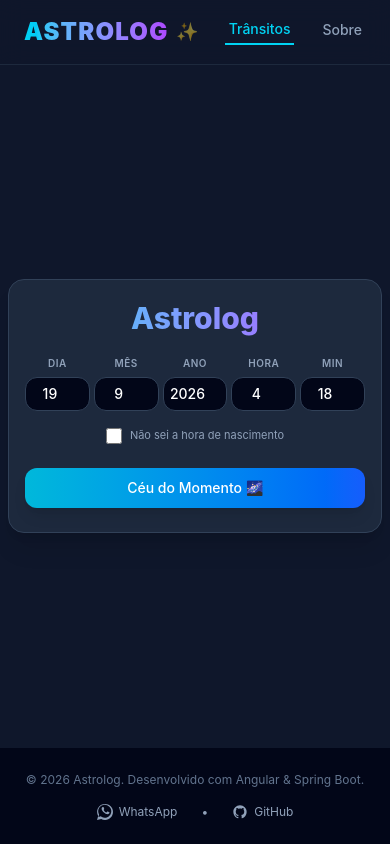
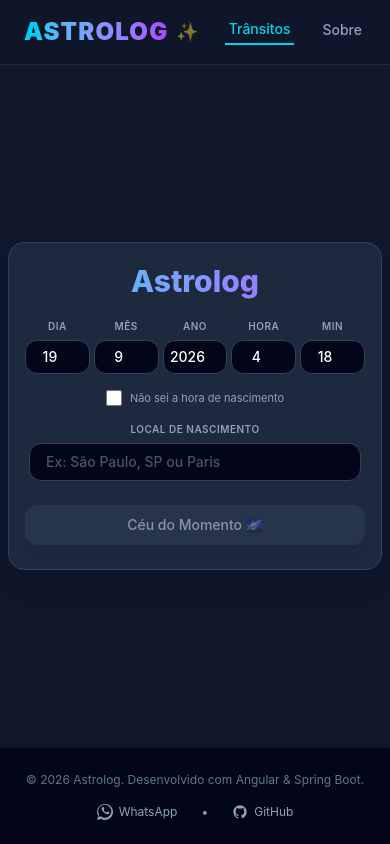
Before and after one commit to jnorgini/astrolog, an Angular app in the folder frontend/: page / in a window 390 px wide. Built offline with nearby package versions, Linux system fonts and the light colour scheme.

Commit message:
feat: autocomplete localization

```diff
--- a/frontend/src/app/components/astrolog-home/astrolog-home.html
+++ b/frontend/src/app/components/astrolog-home/astrolog-home.html
@@ -45,7 +45,7 @@
     </div>
 
     <!-- CHECKBOX "NÃO SEI A HORA" -->
-    <div class="flex items-center justify-center gap-2 mb-6 text-[11px] sm:text-xs text-slate-400 px-2">
+    <div class="flex items-center justify-center gap-2 mb-4 text-[11px] sm:text-xs text-slate-400 px-2">
       <input type="checkbox" id="unknownTime" [checked]="unknownTime()" (change)="toggleUnknownTime()"
         class="w-4 h-4 accent-cyan-500 rounded border-slate-700 bg-slate-950 cursor-pointer">
       <label for="unknownTime" class="cursor-pointer select-none hover:text-slate-300 transition text-center">
@@ -53,9 +53,38 @@
       </label>
     </div>
 
-    <!-- BOTÃO -->
-    <button (click)="fetchAstrologyMap()" [disabled]="isLoading()"
-      class="w-full max-w-md mx-auto block px-6 py-2.5 bg-linear-to-r from-cyan-500 to-blue-600 hover:from-cyan-400 hover:to-blue-500 disabled:from-slate-700 disabled:to-slate-700 font-medium rounded-xl shadow-lg transition duration-200 active:scale-95 cursor-pointer mb-2 text-sm sm:text-base">
+    <!-- CAMPO DE LOCALIZAÇÃO ENVOLVIDO NO @if PARA ESCONDER AUTOMATICAMENTE -->
+    @if (!unknownTime()) {
+    <div class="mb-6 max-w-md mx-auto text-left px-1 relative">
+      <label
+        class="block text-[10px] sm:text-xs font-semibold text-slate-400 uppercase tracking-wider mb-1.5 text-center md:text-left">
+        Local de Nascimento
+      </label>
+      <input type="text" [value]="location()" (input)="onLocationInput($event)" (blur)="hideDropdownDelayed()"
+        placeholder="Ex: São Paulo, SP ou Paris"
+        class="w-full px-4 py-2 bg-slate-950 border border-slate-700 rounded-xl focus:outline-none focus:border-cyan-500 font-medium text-sm text-slate-200 placeholder:text-slate-600">
+
+      <!-- LISTA SUSPENSA DE SUGESTÕES -->
+      @if (showDropdown()) {
+      <ul
+        class="absolute z-50 left-1 right-1 mt-1 bg-slate-950 border border-slate-700 rounded-xl max-h-60 overflow-y-auto shadow-2xl divide-y divide-slate-800/60">
+        @for (item of suggestions(); track item) {
+        <li>
+          <button type="button" (click)="selectLocation(item)"
+            class="w-full text-left px-4 py-2.5 text-sm text-slate-300 hover:bg-slate-800/60 transition duration-150 cursor-pointer flex items-center gap-2">
+            <span class="text-slate-500">📍</span>
+            <span class="truncate font-medium text-slate-200">{{ item }}</span>
+          </button>
+        </li>
+        }
+      </ul>
+      }
+    </div>
+    }
+
+    <!-- BOTÃO AJUSTADO -->
+    <button (click)="fetchAstrologyMap()" [disabled]="isLoading() || (!unknownTime() && !location().trim())"
+      class="w-full max-w-md mx-auto block px-6 py-2.5 bg-linear-to-r from-cyan-500 to-blue-600 hover:from-cyan-400 hover:to-blue-500 disabled:from-slate-700 disabled:to-slate-700 font-medium rounded-xl shadow-lg transition duration-200 active:scale-95 cursor-pointer mb-2 text-sm sm:text-base disabled:opacity-50 disabled:cursor-not-allowed">
       @if (isLoading()) {
       Calculando o céu... 🌌
       } @else {
@@ -71,14 +100,12 @@
 
     <!-- TABELAS RESPONSIVAS -->
     @if (planetsResult().length > 0) {
-    <!-- AJUSTE: grid-cols-1 em mobile para empilhar e md:grid-cols-12 para telas maiores -->
     <div class="grid grid-cols-1 md:grid-cols-12 gap-4 sm:gap-6 mt-6 border-t border-slate-700/60 pt-5 text-left">
 
       <!-- SUBTABELA 1: ASTROS -->
       <div class="overflow-x-auto bg-slate-950/40 border border-slate-700 rounded-xl transition-all duration-300"
         [class.md:col-span-7]="!hasHiddenHouses()" [class.md:col-span-12]="hasHiddenHouses()"
         [class.md:max-w-xl]="hasHiddenHouses()" [class.md:mx-auto]="hasHiddenHouses()">
-        <!-- AJUSTE: min-w-[420px] impede que as colunas se esmaguem em celulares estreitos -->
         <table class="w-full border-collapse table-fixed min-w-[420px] md:min-w-full">
           <thead>
             <tr
@@ -98,8 +125,9 @@
             <tr class="hover:bg-slate-800/30 transition">
               <td class="p-2.5 sm:p-3 pl-4 text-slate-200 font-semibold truncate">
                 <div class="flex items-center gap-1.5 sm:gap-2">
-                  <span class="text-slate-400 font-normal select-none text-xs sm:text-sm">{{ planetIcons[item.planet] ||
-                    '' }}</span>
+                  <span class="text-slate-400 font-normal select-none text-xs sm:text-sm">
+                    {{ planetIcons[item.planet] || '' }}
+                  </span>
                   <span>{{ item.planet }}</span>
                 </div>
               </td>
@@ -132,16 +160,22 @@
               class="border-b border-slate-700 bg-slate-950/60 text-[10px] sm:text-[11px] font-bold text-slate-400 uppercase tracking-wider">
               <th class="p-2.5 sm:p-3 pl-4">Casas (Placidus)</th>
               <th class="p-2.5 sm:p-3">Signo</th>
-              <th class="p-2.5 sm:p-3 pr-4 text-right">Graus</th>
+              <th class="p-2.5 sm:p-3 pr-4">Graus</th>
             </tr>
           </thead>
-          <tbody class="divide-y divide-slate-800/60 text-[11px] sm:text-xs font-medium">
+          <tbody class="divide-y divide-slate-800/60 text-[11px] sm:text-xs font-medium text-slate-300">
             @for (item of planetsResult(); track item.planet) {
             @if (item.planet.startsWith('Casa')) {
             <tr class="hover:bg-slate-800/30 transition">
-              <td class="p-2.5 sm:p-3 pl-4 text-slate-400 font-medium">{{ item.planet }}</td>
-              <td class="p-2.5 sm:p-3 text-slate-300">{{ item.zodiacSign }}</td>
-              <td class="p-2.5 sm:p-3 pr-4 text-right text-cyan-400 font-mono whitespace-nowrap">{{ item.degrees }}</td>
+              <td class="p-2.5 sm:p-3 pl-4 text-slate-400 truncate">
+                {{ item.planet }}
+              </td>
+              <td class="p-2.5 sm:p-3 text-slate-200 font-semibold truncate">
+                {{ item.zodiacSign }}
+              </td>
+              <td class="p-2.5 sm:p-3 pr-4 text-cyan-400 font-mono whitespace-nowrap">
+                {{ item.degrees }}
+              </td>
             </tr>
             }
             }
--- a/frontend/src/app/components/astrolog-home/astrolog-home.ts
+++ b/frontend/src/app/components/astrolog-home/astrolog-home.ts
@@ -1,7 +1,9 @@
-import { Component, inject, signal } from '@angular/core';
+import { Component, inject, signal, OnDestroy } from '@angular/core';
 import { AstrologService } from '../../services/AstrologService';
 import { PlanetPositionResponse } from '../../models/planet-position.model';
-import { PLANET_SYMBOLS, ZODIAC_SYMBOLS } from '../../models/astrolog-symbols.constants';
+import { PLANET_SYMBOLS } from '../../models/astrolog-symbols.constants';
+import { Subject, Subscription } from 'rxjs';
+import { debounceTime, distinctUntilChanged, switchMap } from 'rxjs/operators';
 
 @Component({
   selector: 'app-astrolog-home',
@@ -9,7 +11,7 @@ import { PLANET_SYMBOLS, ZODIAC_SYMBOLS } from '../../models/astrolog-symbols.co
   templateUrl: './astrolog-home.html',
   styleUrl: './astrolog-home.css',
 })
-export class AstrologHome {
+export class AstrologHome implements OnDestroy {
   private readonly astrologService = inject(AstrologService);
   private readonly today = new Date();
 
@@ -20,21 +22,66 @@ export class AstrologHome {
   public readonly year = signal<number>(this.today.getFullYear());
   public readonly hour = signal<number>(this.today.getHours());
   public readonly minute = signal<number>(this.today.getMinutes());
-
-  // Novo Signal para controlar se o usuário sabe ou não o horário
+  public readonly location = signal<string>('');
   public readonly unknownTime = signal<boolean>(false);
-  // Controla visualmente se devemos sumir com a tabela de casas na resposta
   public readonly hasHiddenHouses = signal<boolean>(false);
 
   public readonly planetsResult = signal<PlanetPositionResponse[]>([]);
   public readonly isLoading = signal<boolean>(false);
   public readonly errorMessage = signal<string | null>(null);
 
+  public readonly suggestions = signal<string[]>([]);
+  public readonly showDropdown = signal<boolean>(false);
+
+  private readonly locationSearch$ = new Subject<string>();
+  private searchSubscription: Subscription;
+
+  constructor() {
+    this.searchSubscription = this.locationSearch$
+      .pipe(
+        debounceTime(400),
+        distinctUntilChanged(),
+        switchMap((query) => this.astrologService.searchLocation(query)),
+      )
+      .subscribe({
+        next: (results) => {
+          this.suggestions.set(results);
+          this.showDropdown.set(results.length > 0);
+        },
+        error: () => this.suggestions.set([]),
+      });
+  }
+
+  ngOnDestroy(): void {
+    if (this.searchSubscription) {
+      this.searchSubscription.unsubscribe();
+    }
+  }
+
+  public onLocationInput(event: Event): void {
+    const value = (event.target as HTMLInputElement).value;
+    this.location.set(value);
+    this.locationSearch$.next(value);
+  }
+
+  public selectLocation(selected: string): void {
+    this.location.set(selected);
+    this.showDropdown.set(false);
+  }
+
+  public hideDropdownDelayed(): void {
+    setTimeout(() => this.showDropdown.set(false), 250);
+  }
+
   public toggleUnknownTime(): void {
     this.unknownTime.set(!this.unknownTime());
+
     if (this.unknownTime()) {
       this.hour.set(12);
       this.minute.set(0);
+      this.location.set('');
+      this.suggestions.set([]);
+      this.showDropdown.set(false);
     } else {
       this.hour.set(this.today.getHours());
       this.minute.set(this.today.getMinutes());
@@ -42,13 +89,19 @@ export class AstrologHome {
   }
 
   public fetchAstrologyMap(): void {
+    if (!this.unknownTime() && !this.location().trim()) {
+      this.errorMessage.set('Por favor, digite uma localização.');
+      return;
+    }
+
     this.isLoading.set(true);
     this.errorMessage.set(null);
-
     this.hasHiddenHouses.set(this.unknownTime());
 
+    const locationValue = this.unknownTime() ? 'Desconhecido' : this.location();
+
     this.astrologService
-      .getPlanets(this.day(), this.month(), this.year(), this.hour(), this.minute())
+      .getPlanets(this.day(), this.month(), this.year(), this.hour(), this.minute(), locationValue)
       .subscribe({
         next: (response) => {
           this.planetsResult.set(response);
--- a/frontend/src/app/services/AstrologService.ts
+++ b/frontend/src/app/services/AstrologService.ts
@@ -1,12 +1,14 @@
 import { Injectable, inject } from '@angular/core';
 import { HttpClient } from '@angular/common/http';
-import { Observable } from 'rxjs';
+import { Observable, of } from 'rxjs';
 import { PlanetPositionResponse } from '../models/planet-position.model';
+import { environment } from '../../environments/environment';
 
 @Injectable({ providedIn: 'root' })
 export class AstrologService {
   private readonly http = inject(HttpClient);
-  private readonly apiUrl = 'http://localhost:8080/astrolog/planets';
+  private readonly apiUrl = environment.apiUrl;
+  private readonly locationsUrl = environment.locationsUrl;
 
   public getPlanets(
     day: number,
@@ -14,9 +16,19 @@ export class AstrologService {
     year: number,
     hour: number,
     minute: number,
+    location: string,
   ): Observable<PlanetPositionResponse[]> {
     return this.http.get<PlanetPositionResponse[]>(this.apiUrl, {
-      params: { day, month, year, hour, minute },
+      params: { day, month, year, hour, minute, location },
+    });
+  }
+
+  public searchLocation(query: string): Observable<string[]> {
+    if (!query || query.trim().length < 3) {
+      return of([]);
+    }
+    return this.http.get<string[]>(this.locationsUrl, {
+      params: { query },
     });
   }
 }
```
